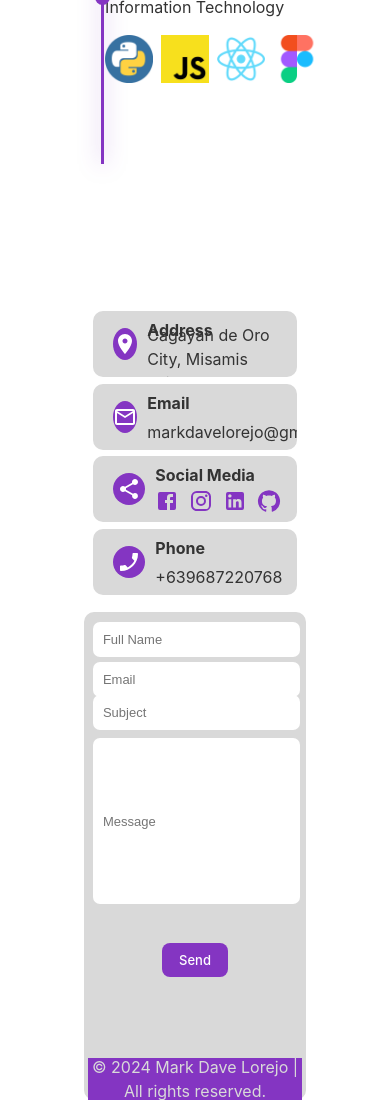
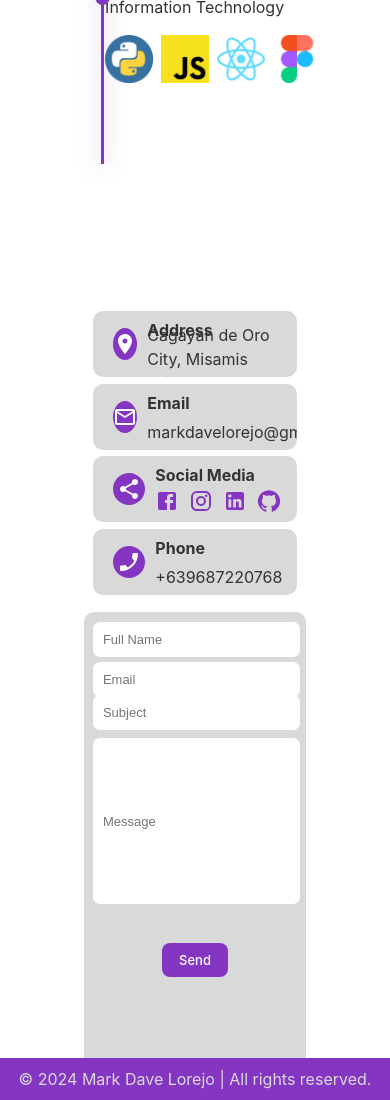
Before and after one commit to MarkedAsDave/Portfolio, a React (Vite) app: page / in a window 390 px wide. Shown: the part 3823-4923 px from the top of the page. Built offline with nearby package versions, Linux system fonts and the light colour scheme.

Commit message:
added css

```diff
--- a/src/components/contact/contact.css
+++ b/src/components/contact/contact.css
@@ -529,7 +529,7 @@
     display: flex;
     flex-direction: column;
     bottom: 0;
-    width: 55vw;
+    width: 100%;
     height: 5vh;
     background-color: #8435c2;
     justify-content: center;
--- a/src/components/styles/globalstyles.css
+++ b/src/components/styles/globalstyles.css
@@ -145,7 +145,7 @@
     flex-direction: column;
     justify-content: center;
     align-items: center;
-    width: 55vw;
+    width: 100%;
     overflow-x: hidden; /* Prevent horizontal overflow */
   }
 
```
